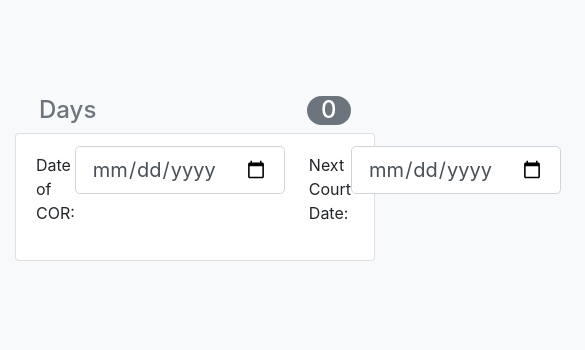
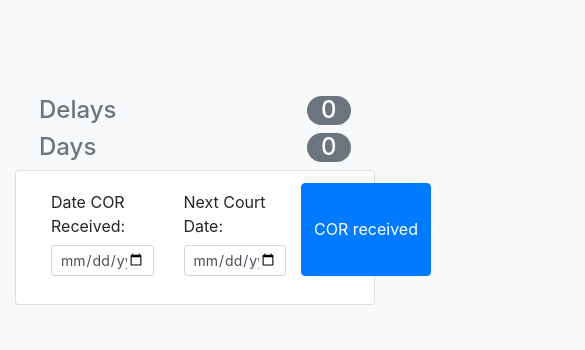
Before and after one commit to TubmanProject/thirty-thirty-time, a plain HTML site: page index.html in a window 390 px wide. Shown: the top 350 px of the page, 585 px wide, since content can reach past the window. Drawn offline with nearby package versions, Linux system fonts and the light colour scheme.

Commit message:
Making the screen fit a phone better

```diff
--- a/index.html
+++ b/index.html
@@ -26,6 +26,10 @@
         <!-- Calculator Result -->
         <div class="col-md-3 order-md-2 ml-4 mr-4">
             <h4 class="d-flex justify-content-between align-items-center">
+              <span class="text-muted">Delays</span>
+              <span class="badge-xxl badge-secondary badge-pill">{{numberDelays}}</span>
+            </h4>
+            <h4 class="d-flex justify-content-between align-items-center">
               <span class="text-muted">Days</span>
               <span class="badge-xxl badge-secondary badge-pill">{{totalTimeLost}}</span>
             </h4>
@@ -45,10 +49,14 @@
             <li class="list-group-item flex-column align-items-start">
               <!--<h4 class="text-muted">Date</h4>-->
               <div class="form-group d-flex justify-content-between w-100">
-                <label for="dateOfIssue" class="col-form-label">Date of COR:</label>
-                <input type="date" class="form-control form-control-lg mr-4" id="dateOfIssue" required v-model="inputDate.CORDate">
-                <label for="nextCourtDate" class="col-form-label">Next Court Date:</label>
-                <input type="date" class="form-control form-control-lg mr-4" id="nextCourtDate" required v-model="inputDate.NCDDate">
+                <div class="col-5">
+                  <label for="dateOfIssue" class="col-form-label">Date COR Received:</label><br />
+                  <input type="date" class="form-control form-control-sm mr-4" id="dateOfIssue" required v-model="inputDate.CORDate">
+                </div>
+                <div class="col-5">
+                  <label for="nextCourtDate" class="col-form-label">Next Court Date:</label><br />
+                  <input type="date" class="form-control form-control-sm mr-4" id="nextCourtDate" required v-model="inputDate.NCDDate">
+                </div>
                 <div class="invalid-feedback">
                   Date is required.
                 </div>
```
